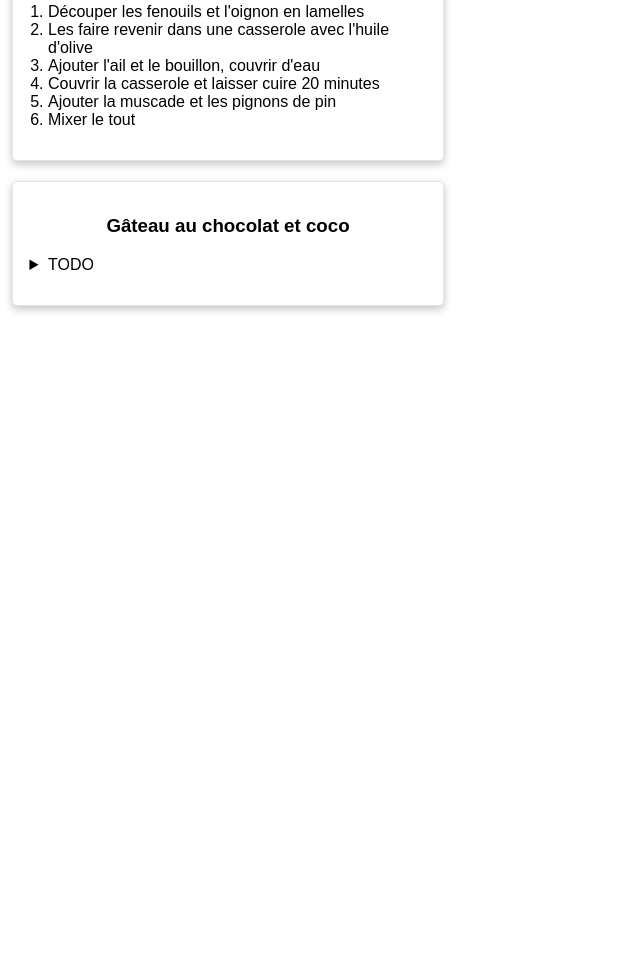
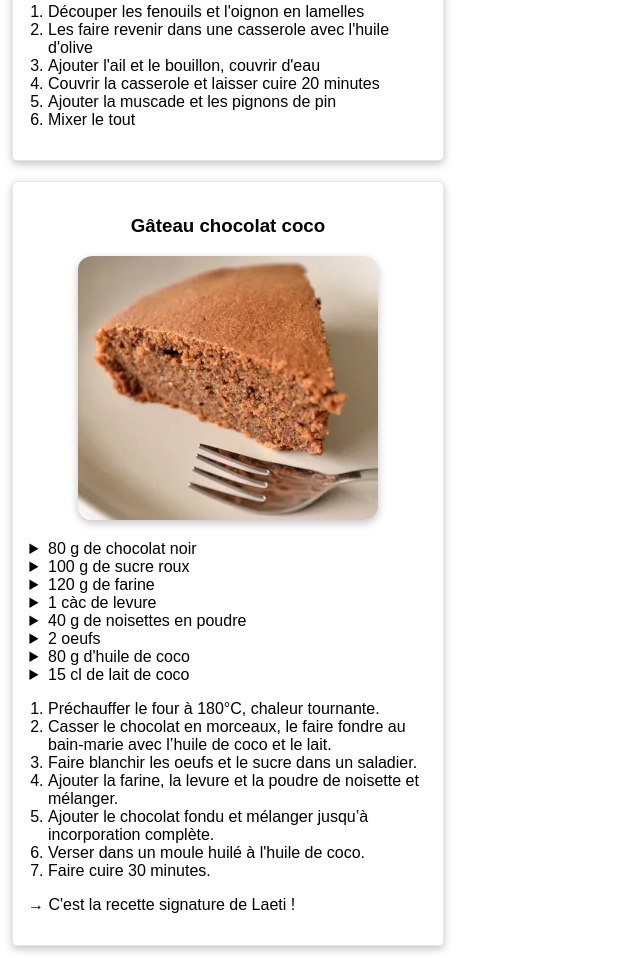
Before and after one commit to adrien-fichet/recettes, a plain HTML site: page index.html in a window 1280 px wide. Shown: the part 3034-3992 px from the top of the page, without its empty margins (0-640 px from the left). Before the commit the page ends 3352 px from the top, so only its background shows below. Drawn offline with Linux system fonts and the light colour scheme.

Commit message:
Add README and new recipe

```diff
--- a/index.html
+++ b/index.html
@@ -91,10 +91,28 @@
       </ol>
   </div>
   <div class="recette">
-    <h3>Gâteau au chocolat et coco</h3>
+    <h3>Gâteau chocolat coco</h3>
+    <p class="image"><img src="./img/gateau-choco-coco.webp" alt="gateau-choco-coco" /></p>
     <ul>
-        <li>TODO</li>
+        <li>80 g de chocolat noir</li>
+        <li>100 g de sucre roux</li>
+        <li>120 g de farine</li>
+        <li>1 càc de levure</li>
+        <li>40 g de noisettes en poudre</li>
+        <li>2 oeufs</li>
+        <li>80 g d'huile de coco</li>
+        <li>15 cl de lait de coco</li>
     </ul>
+    <ol>
+        <li>Préchauffer le four à 180°C, chaleur tournante.</li>
+        <li>Casser le chocolat en morceaux, le faire fondre au bain-marie avec l’huile de coco et le lait.</li>
+        <li>Faire blanchir les oeufs et le sucre dans un saladier.</li>
+        <li>Ajouter la farine, la levure et la poudre de noisette et mélanger.</li>
+        <li>Ajouter le chocolat fondu et mélanger jusqu’à incorporation complète.</li>
+        <li>Verser dans un moule huilé à l'huile de coco.</li>
+        <li>Faire cuire 30 minutes.</li>
+    </ol>
+    <p>&rightarrow; C'est la recette signature de Laeti !</p>
   </div>
 </body>
 </html>
```
Also changed, not shown: README.md (added), img/gateau-choco-coco.webp (added).
